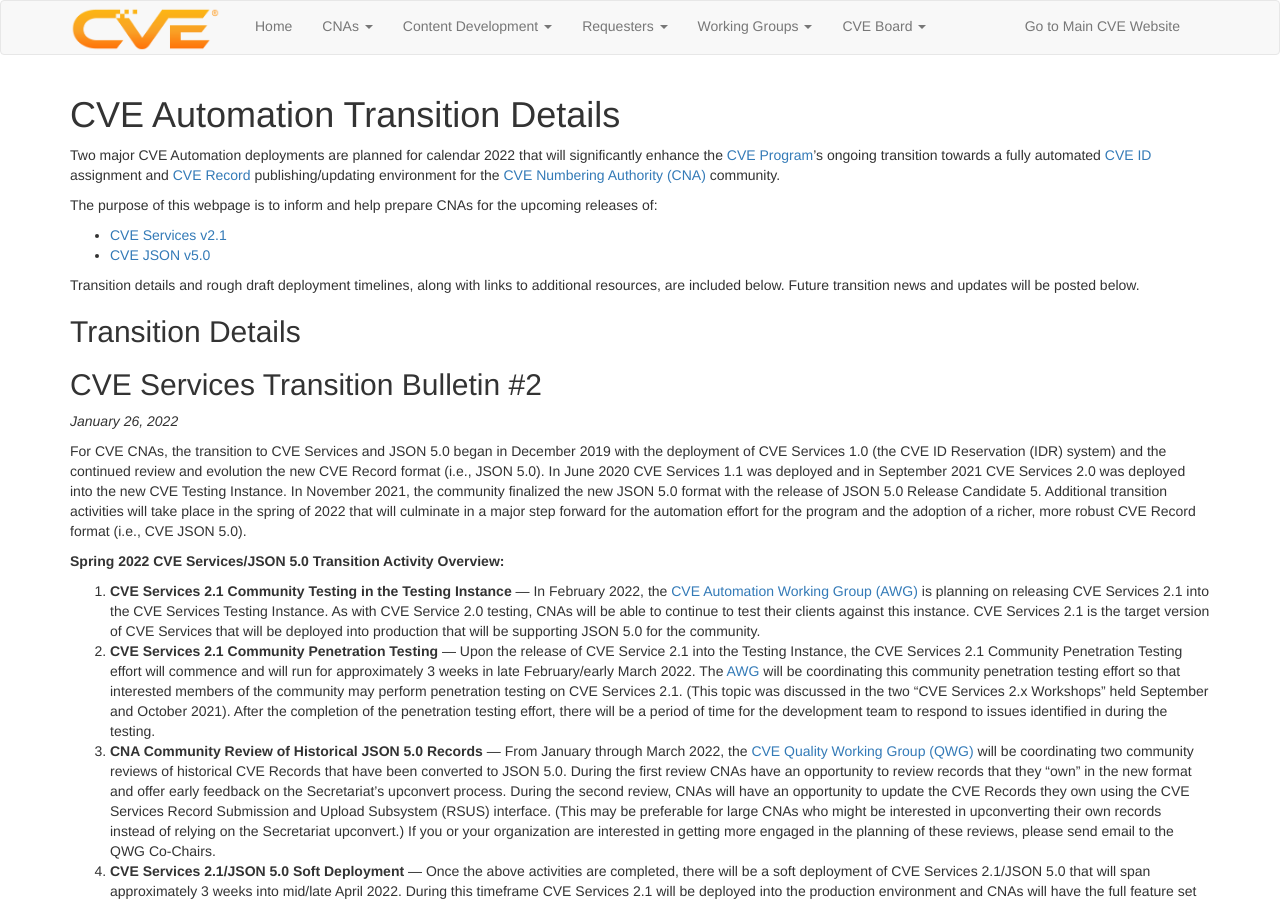
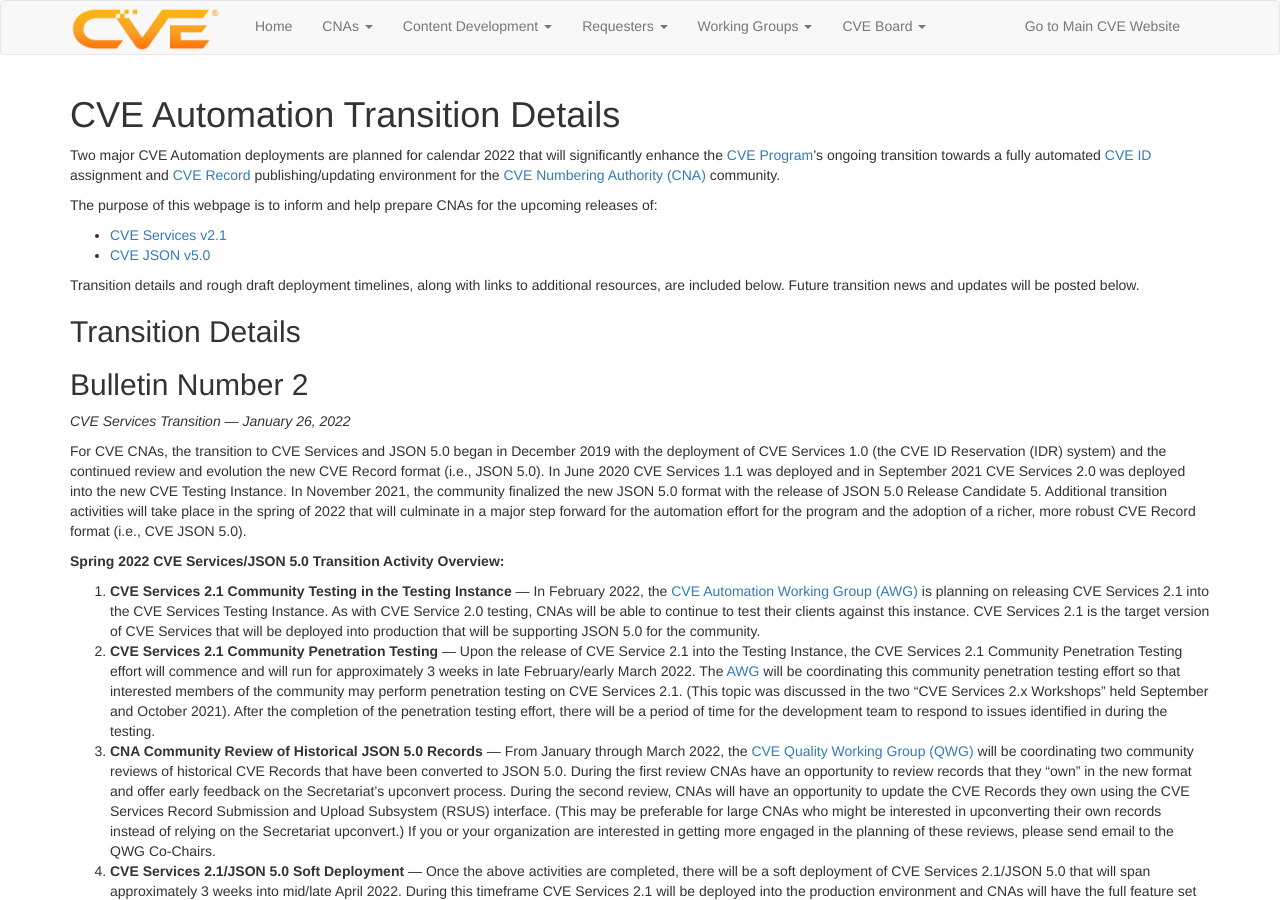
Before and after one commit to CVEProject/cveproject.github.io, a Jekyll site: the page built from automation-transition.md, in a window 1280 px wide and 900 px high. Built offline with Jekyll 4.4.1, drawn with Linux system fonts in a browser that asks for light colours; nearby versions of some CDN libraries.

Commit message:
Update automation-transition.md

```diff
--- a/automation-transition.md
+++ b/automation-transition.md
@@ -13,8 +13,8 @@ Transition details and rough draft deployment timelines, along with links to add
 
 ## Transition Details
 
-## CVE Services Transition Bulletin #2
-*January 26, 2022*
+## Bulletin Number 2
+*CVE Services Transition  —  January 26, 2022*
 
 For CVE CNAs, the transition to CVE Services and JSON 5.0 began in December 2019 with the deployment of CVE Services 1.0 (the CVE ID Reservation (IDR) system) and the continued review and evolution the new CVE Record format (i.e., JSON 5.0). In June 2020 CVE Services 1.1 was deployed and in September 2021 CVE Services 2.0 was deployed into the new CVE Testing Instance. In November 2021, the community finalized the new JSON 5.0 format with the release of JSON 5.0 Release Candidate 5. Additional transition activities will take place in the spring of 2022 that will culminate in a major step forward for the automation effort for the program and the adoption of a richer, more robust CVE Record format (i.e., CVE JSON 5.0).
 
```
